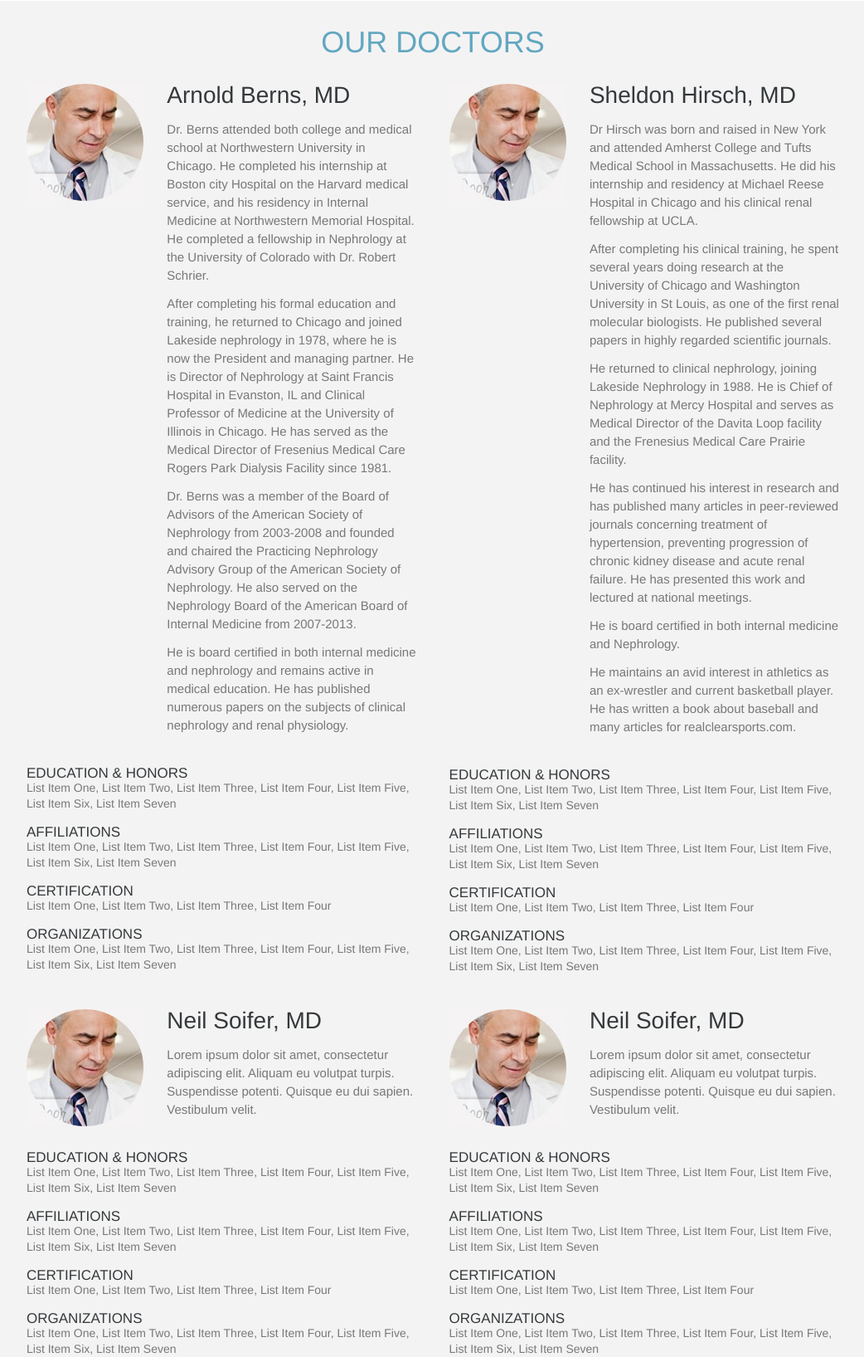
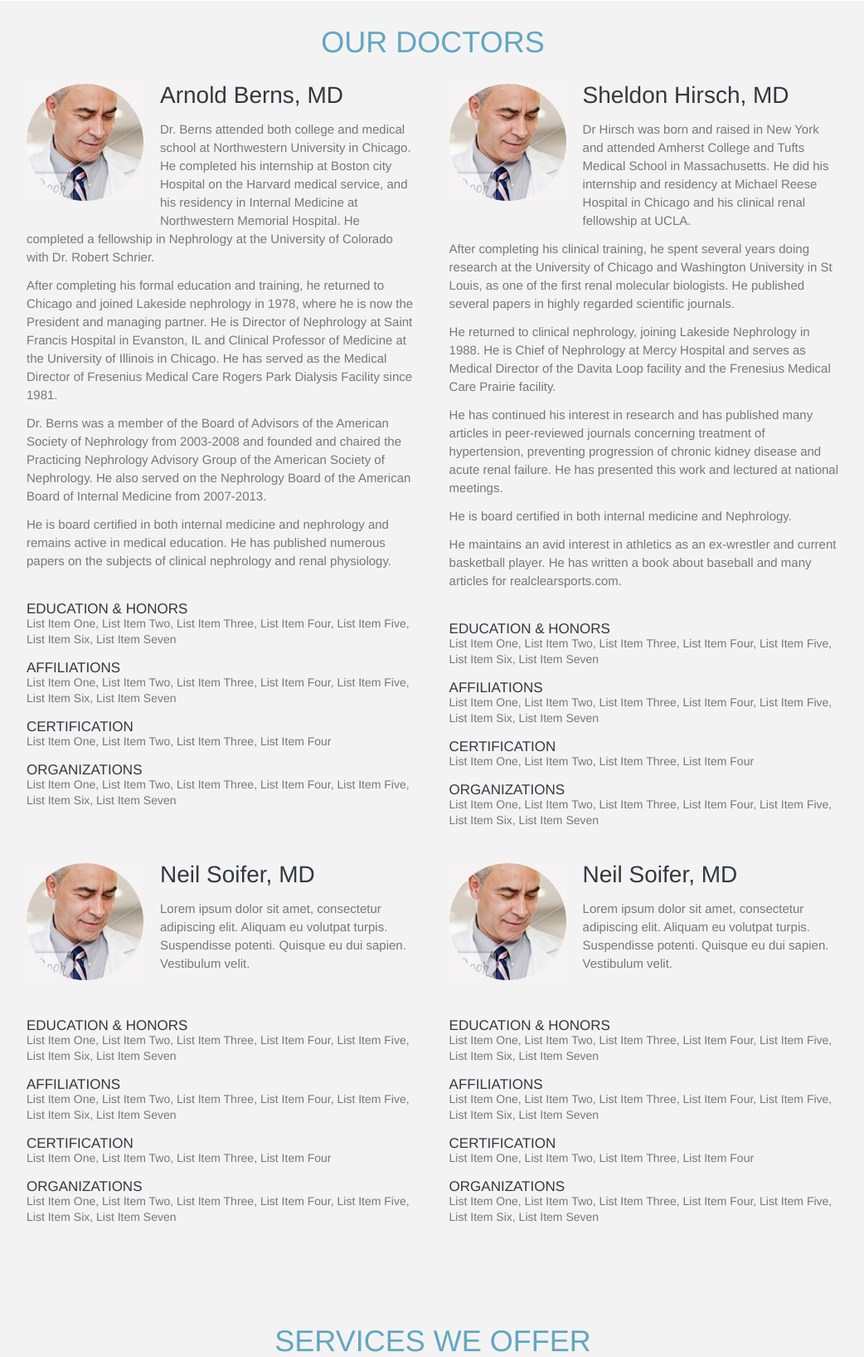
Before and after one commit to nsoifer/static, a PHP site: page / in a window 1280 px wide. Shown: the part 1391-3026 px from the top of the page at 83% size, without its empty margins (118-1160 px from the left). Run offline with PHP 8.4, Linux system fonts and the light colour scheme; some libraries are stand-ins or nearby versions.

Commit message:
doctor bio p margin

```diff
--- a/css/styles.css
+++ b/css/styles.css
@@ -346,6 +346,7 @@ a:hover {
     font-size: 17px;
 }
 
+
 /**========================================================
     DOCTORS
 ========================================================**/
@@ -358,12 +359,10 @@ a:hover {
     margin-bottom: 26px;
 }
 
-.doctors .top .left {
-    width: 30%;
-}
-
-.doctors .top .right {
-    width: 64%;
+.doctors .headshot {
+    float: left;
+    width: 141px;
+    margin: 0 20px 20px 0;
 }
 
 .doc-title {
--- a/index.php
+++ b/index.php
@@ -108,10 +108,10 @@
 
 		        <div class="item">
 		            <div class="top cf">
-		                <div class="left">
+		                <div class="headshot">
 		                    <img src="images/pic-doctor-01.jpg" alt="" />
 		                </div>
-		                <div class="right">
+		                <div class="bio">
 		                    <h3 class="doc-title">Arnold Berns, MD</h3>
                             <p>Dr. Berns attended both college and medical school at Northwestern University in Chicago. He completed his internship at Boston city Hospital on the Harvard medical service, and his residency in Internal Medicine at Northwestern Memorial Hospital. He completed a fellowship in Nephrology at the University of Colorado with Dr. Robert Schrier.</p>
                             <p>After completing his formal education and training, he returned to Chicago and joined Lakeside nephrology in 1978, where he is now the President and managing partner.  He is Director of Nephrology at Saint Francis Hospital in Evanston, IL and Clinical Professor of Medicine at the University of Illinois in Chicago.  He has served as the Medical Director of Fresenius Medical Care Rogers Park Dialysis Facility since 1981.</p>
@@ -133,10 +133,10 @@
 
 		        <div class="item">
 		            <div class="top cf">
-		                <div class="left">
+		                <div class="headshot">
 		                    <img src="images/pic-doctor-01.jpg" alt="" />
 		                </div>
-		                <div class="right">
+		                <div class="bio">
 		                    <h3 class="doc-title">Sheldon Hirsch, MD</h3>
                             <p>Dr Hirsch was born and raised in New York and attended Amherst College and Tufts Medical School in Massachusetts. He did his internship and residency at Michael Reese Hospital in Chicago and his clinical renal fellowship at UCLA.</p>
                             <p>After completing his clinical training, he spent several years doing research at the University of Chicago and Washington University in St Louis, as one of the first renal molecular biologists. He published several papers in highly regarded scientific journals.</p>
@@ -160,10 +160,10 @@
 
 		        <div class="item">
 		            <div class="top cf">
-		                <div class="left">
+		                <div class="headshot">
 		                    <img src="images/pic-doctor-01.jpg" alt="" />
 		                </div>
-		                <div class="right">
+		                <div class="bio">
 		                    <h3 class="doc-title">Neil Soifer, MD</h3>
                             <p>Lorem ipsum dolor sit amet, consectetur adipiscing elit. Aliquam eu volutpat turpis. Suspendisse potenti. Quisque eu dui sapien. Vestibulum velit.</p>
 		                </div>
@@ -182,10 +182,10 @@
 
 		        <div class="item">
 		            <div class="top cf">
-		                <div class="left">
+		                <div class="headshot">
 		                    <img src="images/pic-doctor-01.jpg" alt="" />
 		                </div>
-		                <div class="right">
+		                <div class="bio">
 		                    <h3 class="doc-title">Neil Soifer, MD</h3>
                             <p>Lorem ipsum dolor sit amet, consectetur adipiscing elit. Aliquam eu volutpat turpis. Suspendisse potenti. Quisque eu dui sapien. Vestibulum velit.</p>
 		                </div>
```
